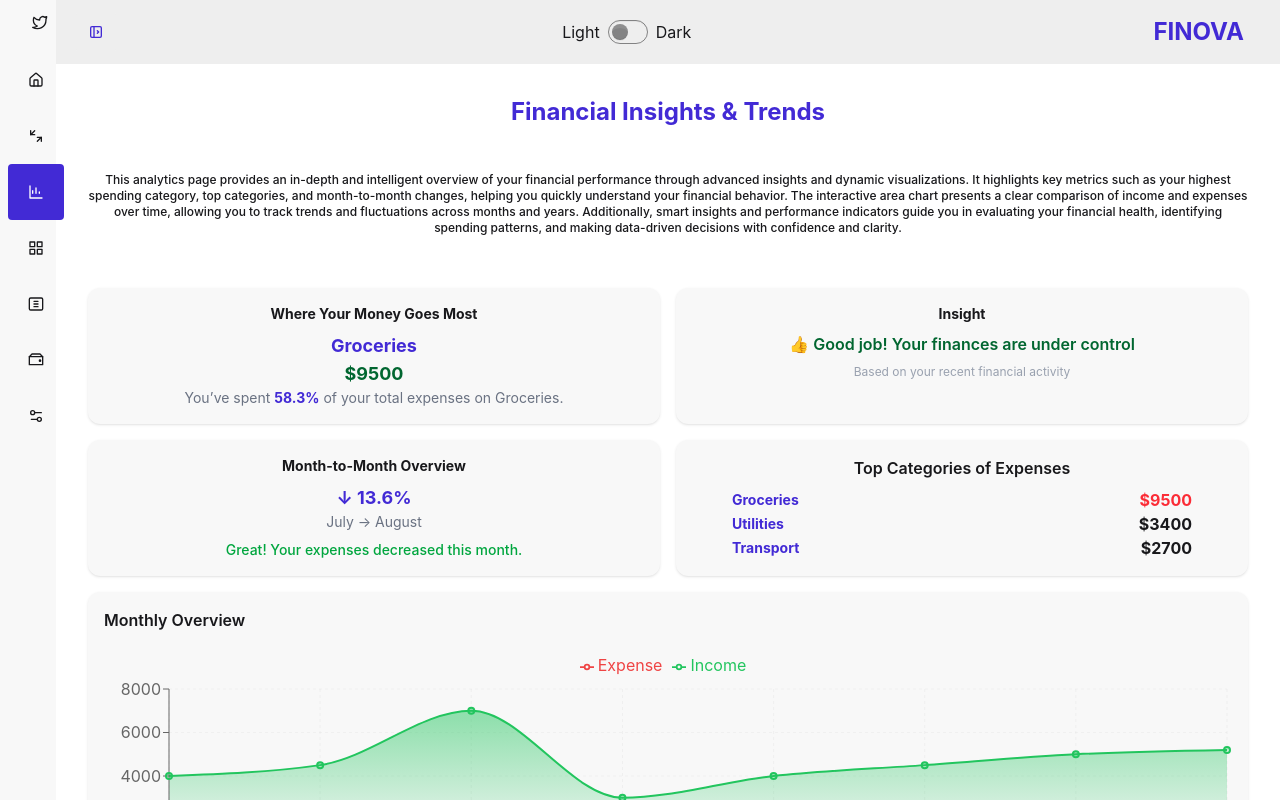
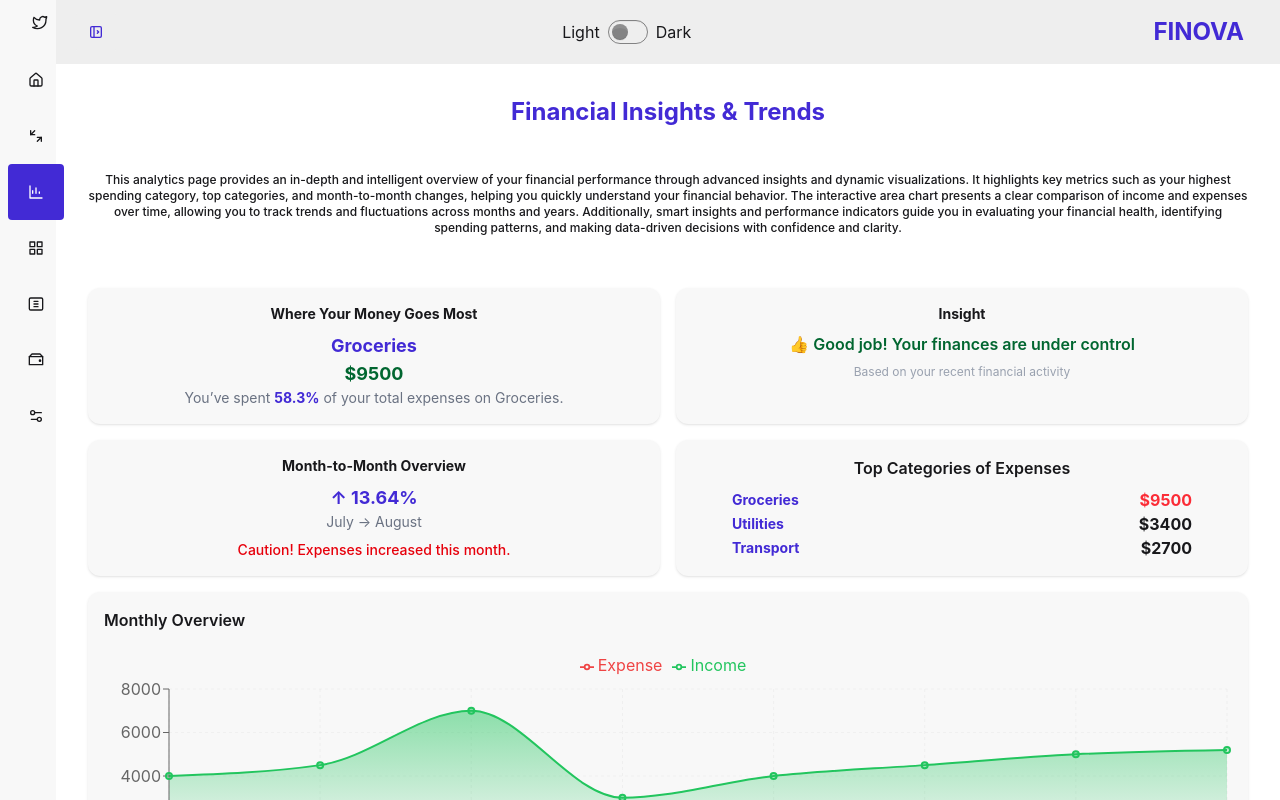
Before and after one commit to sumayaislamm/finance_dashboard, a React (Vite) app: page /analytics in a window 1280 px wide. Shown: the top 800 px of the page. Built offline with nearby package versions, Linux system fonts and the light colour scheme.

Commit message:
final commit

```diff
--- a/src/pages/Analytics/Insights.jsx
+++ b/src/pages/Analytics/Insights.jsx
@@ -1,3 +1,4 @@
+
 import React from "react";
 import { useTransactions } from "../../context/TransactionContext";
 import Loading from "../Loading/Loading";
@@ -19,7 +20,7 @@ const Insights = () => {
         return <Loading />;
     }
 
-    //    Category analysis: Calculate total spending per category and identify the highest one
+    // Category analysis: Calculate total spending per category and identify the highest one
     const spendingByCategory = transactions
         .filter(t => t.type === "expense")
         .reduce((acc, t) => {
@@ -32,8 +33,7 @@ const Insights = () => {
             return acc;
         }, []);
 
-    // Higest spending category and its percentage of total expenses
-
+    // Highest spending category and its percentage of total expenses
     const highestCategory = spendingByCategory.length
         ? spendingByCategory.reduce((max, curr) =>
             curr.amount > max.amount ? curr : max
@@ -50,7 +50,7 @@ const Insights = () => {
             ? ((highestCategory.amount / totalExpense) * 100).toFixed(1)
             : 0;
 
-    // Differnt by month: Group transactions by month and year, then calculate total income and expenses for each month. Sort them chronologically for charting.
+    // Different by month: Group transactions by month and year, then calculate total income and expenses for each month
     const monthOrder = [
         "January", "February", "March", "April",
         "May", "June", "July", "August",
@@ -91,20 +91,29 @@ const Insights = () => {
 
     if (!currentMonth) return <p>No data available</p>;
 
-    let change = 0;
 
+    let monthChangePercentage = 0;
 
-    if (currentMonth && prevMonth && prevMonth.expense !== 0) {
-        change = ((prevMonth.expense - currentMonth.expense) / prevMonth.expense) * 100;
-        change = change.toFixed(1);
+    if (prevMonth && currentMonth) {
+        const prevValue = prevMonth.expense || 0;
+        const currValue = currentMonth.expense || 0;
+
+        if (prevValue === 0 && currValue === 0) {
+            monthChangePercentage = 0;
+        } else if (prevValue === 0) {
+            monthChangePercentage = 100; // show 100% increase if any expense occurs
+        } else {
+            monthChangePercentage = ((currValue - prevValue) / prevValue) * 100;
+        }
     }
 
-    // sepending catagory top 3
+    monthChangePercentage = Number(monthChangePercentage.toFixed(2));
+
     const topCategories = [...spendingByCategory]
         .sort((a, b) => b.amount - a.amount)
         .slice(0, 3);
 
-    //    Message based on current month performance
+    // Message based on current month performance
     const insightMessage =
         currentMonth?.expense > currentMonth?.income
             ? "⚠️ You are spending more than you earn this month"
@@ -123,14 +132,16 @@ const Insights = () => {
                 <h2 className="text-2xl text-primary font-bold mb-3 p-4">
                     Financial Insights & Trends
                 </h2>
-                <p className="text-xs text-base-content font-medium p-4 mb-5">This analytics page provides an in-depth and intelligent overview
+                <p className="text-xs text-base-content font-medium p-4 mb-5">
+                    This analytics page provides an in-depth and intelligent overview
                     of your financial performance through advanced insights and dynamic visualizations. It highlights key metrics such as your highest
                     spending category, top categories, and month-to-month changes, helping you quickly understand your financial behavior. The interactive
                     area chart presents a clear comparison of income and expenses over time, allowing you to track trends and fluctuations across months and years.
                     Additionally, smart insights and performance indicators guide you in evaluating your financial health, identifying spending patterns, and making
-                    data-driven decisions with confidence and clarity.</p>
+                    data-driven decisions with confidence and clarity.
+                </p>
+            </div>
 
-            </div>
             <div className="p-4 grid md:grid-cols-2 lg:grid-cols-2 gap-4">
 
                 {/* Highest Spending */}
@@ -139,10 +150,10 @@ const Insights = () => {
                     <p className="text-lg font-bold text-primary">{highestCategory.category}</p>
                     <p className="text-lg font-bold text-green-800">${highestCategory.amount}</p>
                     <p className="text-sm text-gray-500">
-
                         You’ve spent <span className="font-bold text-primary">{percent}%</span> of your total expenses on {highestCategory.category}.
                     </p>
                 </div>
+
                 {/* Insight */}
                 <div className="bg-base-200 p-4 rounded-xl text-center shadow">
                     <h3 className=" mb-2 text-sm font-bold  text-base-content ">Insight</h3>
@@ -157,25 +168,22 @@ const Insights = () => {
                     <h3 className="mb-2 text-sm font-bold text-base-content">Month-to-Month Overview</h3>
 
                     <p className="text-lg text-primary font-bold">
-                        {change > 0 ? "↑ " : change < 0 ? "↓ " : ""}{Math.abs(change)}%
+                        {monthChangePercentage > 0 ? "↑ " : monthChangePercentage < 0 ? "↓ " : ""}{Math.abs(monthChangePercentage)}%
                     </p>
 
                     <p className="text-sm text-gray-500">
                         {prevMonth?.month} → {currentMonth?.month}
                     </p>
 
-                    {/* Dynamic message based on performance */}
-                    <p className={`mt-2 text-sm font-medium ${change < 0 ? "text-green-600" : change > 0 ? "text-red-600" : "text-gray-600"
+                    <p className={`mt-2 text-sm font-medium ${monthChangePercentage < 0 ? "text-green-600" : monthChangePercentage > 0 ? "text-red-600" : "text-gray-600"
                         }`}>
-                        {change < 0
+                        {monthChangePercentage < 0
                             ? "Great! Your expenses decreased this month."
-                            : change > 0
+                            : monthChangePercentage > 0
                                 ? "Caution! Expenses increased this month."
                                 : "No significant change compared to last month."}
                     </p>
                 </div>
-
-
 
                 {/* Top Categories */}
                 <div className="bg-base-200 p-4 text-center rounded-xl shadow">
@@ -194,7 +202,7 @@ const Insights = () => {
 
                 </div>
 
-                {/*  Chart */}
+                {/* Chart */}
                 <div className="bg-base-200 p-4 rounded-xl shadow col-span-2">
                     <h3 className="font-semibold mb-4">Monthly Overview</h3>
 
```
